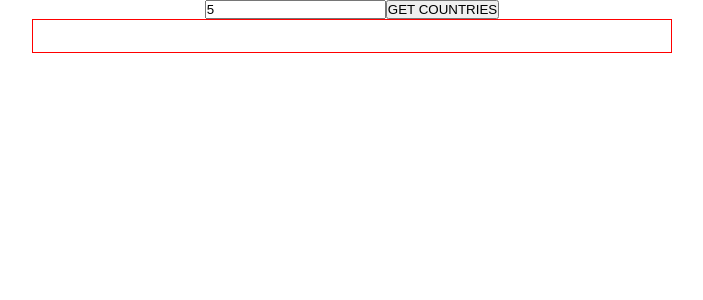
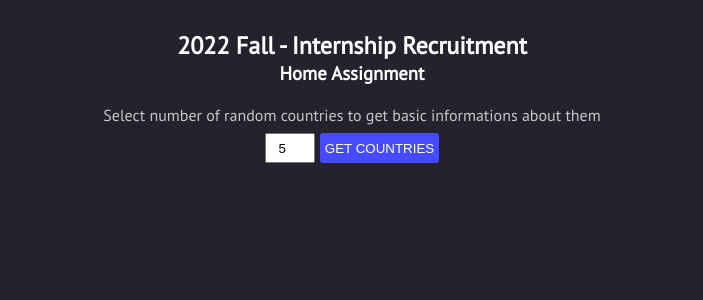
Before and after one commit to admsienkiewicz/recruitment-assignment, a React (Create React App) app: page / in a window 1280 px wide. Shown: the top 300 px of the page, without its empty margins (288-991 px from the left). Built offline with nearby package versions, Linux system fonts and the light colour scheme.

Commit message:
add styles to compontents

```diff
--- a/package.json
+++ b/package.json
@@ -10,7 +10,9 @@
     "react": "^18.2.0",
     "react-dom": "^18.2.0",
     "react-icons": "^4.6.0",
+    "react-loading": "^2.0.3",
     "react-scripts": "5.0.1",
+    "react-tooltip": "^4.5.1",
     "sass": "^1.56.1",
     "web-vitals": "^2.1.4"
   },
--- a/src/App.css
+++ b/src/App.css
@@ -1,11 +1,24 @@
+@import url('https://fonts.googleapis.com/css2?family=PT+Sans&display=swap');
+
 * {
     margin: 0;
     padding: 0;
     box-sizing: border-box;
 }
+
+body {
+    background: #23222d;
+    min-width: 100vw;
+    min-height: 100vh;
+    font-family: 'PT Sans', sans-serif;
+    color: #fff;
+    text-align: center;
+}
+
 .App {
     display: flex;
     flex-direction: column;
     align-items: center;
     justify-content: center;
+    padding: 30px;
 }
--- a/src/App.js
+++ b/src/App.js
@@ -1,11 +1,13 @@
 import './App.css'
 import CountriesList from './components/CoutriesList/CountriesList'
+import Header from './components/Header/Header'
 import NumberInput from './components/NumberInput/NumberInput'
 import { CountriesContextProvider } from './context/CountriesContext'
 
 function App() {
     return (
         <div className="App">
+            <Header />
             <CountriesContextProvider>
                 <NumberInput />
                 <CountriesList />
--- a/src/components/CoutriesList/CountriesList.jsx
+++ b/src/components/CoutriesList/CountriesList.jsx
@@ -3,11 +3,11 @@ import { CountriesContext } from '../../context/CountriesContext'
 import axios from 'axios'
 import CountryInfo from '../CoutryInfo/CountryInfo'
 import './CountriesList.scss'
+import ReactLoading from 'react-loading'
 
 const CountriesList = () => {
-    const { countries } = useContext(CountriesContext)
+    const { countries, isLoading, setIsLoading } = useContext(CountriesContext)
     const [countriesDetails, setCountriesDetails] = useState([])
-    const [isLoading, setIsLoading] = useState(false)
 
     const fetchDetails = async (countryName) => {
         try {
@@ -21,7 +21,6 @@ const CountriesList = () => {
     }
     useEffect(() => {
         async function getDetailsArray() {
-            setIsLoading(true)
             let detailsArray = []
             for (let countryName of countries) {
                 detailsArray.push(await fetchDetails(countryName))
@@ -35,9 +34,18 @@ const CountriesList = () => {
     }, [countries])
     return (
         <div className="coutries-list">
-            {countriesDetails.map((countryDetailInfo, id) => (
-                <CountryInfo key={id} countryDetailsInfo={countryDetailInfo} />
-            ))}
+            {isLoading ? (
+                <ReactLoading type="spin" color="#fff" className="loading"></ReactLoading>
+            ) : (
+                <>
+                    {countries.length > 0 && (
+                        <p>Your random countries are: {countries.toString().replaceAll(',', ', ')}</p>
+                    )}
+                    {countriesDetails.map((countryDetailInfo, id) => (
+                        <CountryInfo key={id} countryDetailsInfo={countryDetailInfo} />
+                    ))}
+                </>
+            )}
         </div>
     )
 }
--- a/src/components/CoutriesList/CountriesList.scss
+++ b/src/components/CoutriesList/CountriesList.scss
@@ -1,6 +1,15 @@
 .coutries-list {
-    border: solid 1px red;
     width: 50vw;
     min-width: 400px;
     padding: 1rem;
 }
+
+p {
+    color: rgba(255, 255, 255, 0.745);
+    margin-bottom: 8px;
+}
+
+.loading {
+    position: relative;
+    left: 50%;
+}
--- a/src/components/CoutryInfo/CountryInfo.jsx
+++ b/src/components/CoutryInfo/CountryInfo.jsx
@@ -3,6 +3,7 @@ import './CountryInfo.scss'
 import { MdLocationCity } from 'react-icons/md'
 import { BsPeopleFill } from 'react-icons/bs'
 import { HiLanguage } from 'react-icons/hi2'
+import ReactTooltip from 'react-tooltip'
 
 const CountryInfo = ({ countryDetailsInfo }) => {
     const { capital, name, flag, languages, population } = countryDetailsInfo
@@ -15,11 +16,17 @@ const CountryInfo = ({ countryDetailsInfo }) => {
                     </h3>
                     <div className="country-info__details">
                         <div className="country-info__details--capital">
-                            <MdLocationCity />
+                            <p data-tip="Capital City">
+                                <MdLocationCity className="icon" />
+                            </p>
+                            <ReactTooltip />
                             <p>{capital ? capital[0] : 'No information found!'}</p>
                         </div>
                         <div className="country-info__details--languages">
-                            <HiLanguage />
+                            <p data-tip="Official languages">
+                                <HiLanguage className="icon" />
+                            </p>
+                            <ReactTooltip />
                             <div>
                                 {Object.values(languages).map((lang, id) => (
                                     <p>{lang}</p>
@@ -27,7 +34,10 @@ const CountryInfo = ({ countryDetailsInfo }) => {
                             </div>
                         </div>
                         <div className="country-info__details--population">
-                            <BsPeopleFill />
+                            <p data-tip="Population">
+                                <BsPeopleFill className="icon" />
+                            </p>
+                            <ReactTooltip />
                             <p>{population ? population : 'No information found!'}</p>
                         </div>
                     </div>
--- a/src/components/CoutryInfo/CountryInfo.scss
+++ b/src/components/CoutryInfo/CountryInfo.scss
@@ -3,28 +3,35 @@
     flex-direction: column;
     justify-content: center;
     align-items: center;
-    border: solid 1px blue;
+    border-radius: 0.3rem;
+    background-color: rgba(255, 255, 255, 0.061);
+    color: #fff;
     padding: 0.3rem;
     margin-bottom: 1rem;
 
     &__name {
         text-transform: uppercase;
+        text-align: center;
     }
 
     &__details {
         display: flex;
         justify-content: left;
         align-items: flex-start;
-        border: solid 1px red;
         width: 100%;
+        margin-top: 10px;
 
         &--capital,
         &--languages,
         &--population {
-            border: solid 1px green;
             display: flex;
+            justify-content: center;
             width: 33%;
             gap: 5px;
         }
     }
 }
+
+.icon:hover {
+    cursor: pointer;
+}
--- /dev/null
+++ b/src/components/Header/Header.jsx
@@ -0,0 +1,16 @@
+import React from 'react'
+import './Header.scss'
+
+const Header = () => {
+    return (
+        <header>
+            <div>
+                <h2>2022 Fall - Internship Recruitment</h2>
+                <h3>Home Assignment</h3>
+            </div>
+            <p>Select number of random countries to get basic informations about them</p>
+        </header>
+    )
+}
+
+export default Header
--- /dev/null
+++ b/src/components/Header/Header.scss
@@ -0,0 +1,5 @@
+header {
+    div {
+        margin-bottom: 20px;
+    }
+}
--- a/src/components/NumberInput/NumberInput.jsx
+++ b/src/components/NumberInput/NumberInput.jsx
@@ -1,11 +1,12 @@
 import React, { useContext, useEffect, useState } from 'react'
 import axios from 'axios'
 import { CountriesContext } from '../../context/CountriesContext'
+import './NumberInput.scss'
 
 const NumberInput = () => {
     const [inputNumber, setInputNumber] = useState(5)
     const [isOutOfRange, setIsOutOfRange] = useState(false)
-    const { setCountries } = useContext(CountriesContext)
+    const { setCountries, setIsLoading } = useContext(CountriesContext)
 
     const fetchCoutryName = async () => {
         try {
@@ -18,6 +19,7 @@ const NumberInput = () => {
     }
     const handleSubmit = async (e) => {
         e.preventDefault()
+        setIsLoading(true)
         let countriesList = []
         // fetch as many countires times as user defined
         for (let i = 0; i < inputNumber; i++) {
@@ -39,13 +41,12 @@ const NumberInput = () => {
     return (
         <div className="numberInput">
             <form onSubmit={handleSubmit}>
-                <input
-                    type="number"
-                    value={inputNumber}
-                    onChange={(e) => setInputNumber(e.target.value.replace(/\D/, ''))}
-                />
-                <button disabled={isOutOfRange}>GET COUNTRIES</button>
+                <input type="number" value={inputNumber} onChange={(e) => setInputNumber(e.target.value)} />
+                <button disabled={isOutOfRange} className={isOutOfRange && 'disabled'}>
+                    GET COUNTRIES
+                </button>
             </form>
+            {isOutOfRange && <p>Input value should be number in range 5..20</p>}
         </div>
     )
 }
--- /dev/null
+++ b/src/components/NumberInput/NumberInput.scss
@@ -0,0 +1,46 @@
+.numberInput {
+    display: flex;
+    flex-direction: column;
+    align-items: center;
+    justify-content: center;
+    gap: 2px;
+    form {
+        display: flex;
+        gap: 5px;
+        input {
+            width: 50px;
+            height: 30px;
+            text-align: center;
+        }
+
+        button {
+            height: 30px;
+            padding: 5px;
+            background: #464bff;
+            border: 0;
+            border-radius: 0.2rem;
+            color: #fff;
+
+            &:hover {
+                cursor: pointer;
+                background-color: #fff;
+                color: #464bff;
+            }
+
+            &.disabled {
+                background-color: rgba(255, 255, 255, 0.484);
+                &:hover {
+                    cursor: default;
+                    color: #fff;
+                }
+            }
+        }
+    }
+
+    p {
+        background-color: red;
+        font-size: 0.8rem;
+        padding: 2px;
+        border-radius: 0.2rem;
+    }
+}
--- a/src/context/CountriesContext.js
+++ b/src/context/CountriesContext.js
@@ -4,5 +4,10 @@ export const CountriesContext = createContext()
 
 export const CountriesContextProvider = ({ children }) => {
     const [countries, setCountries] = useState([])
-    return <CountriesContext.Provider value={{ countries, setCountries }}> {children}</CountriesContext.Provider>
+    const [isLoading, setIsLoading] = useState(false)
+    return (
+        <CountriesContext.Provider value={{ countries, setCountries, isLoading, setIsLoading }}>
+            {children}
+        </CountriesContext.Provider>
+    )
 }
```
Also changed, not shown: 1 other file (tests, documents, lock files or other folders).
